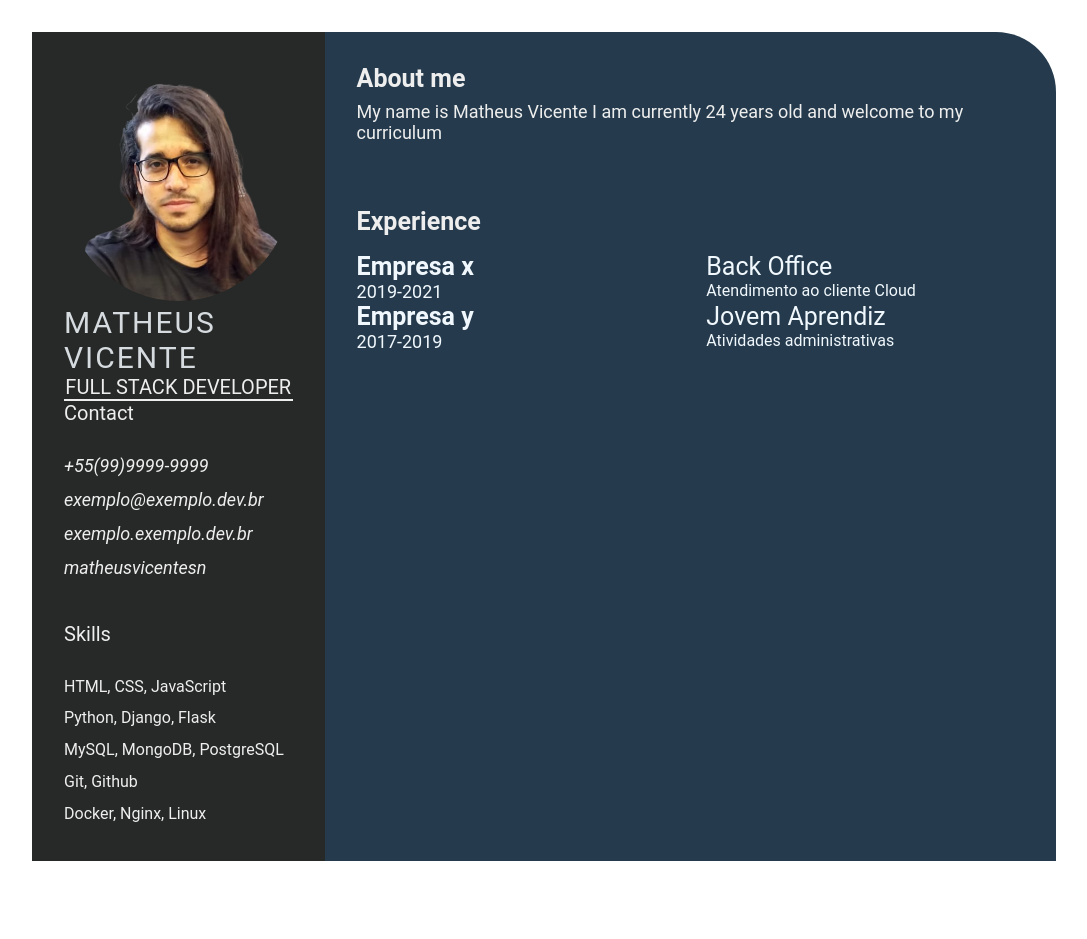
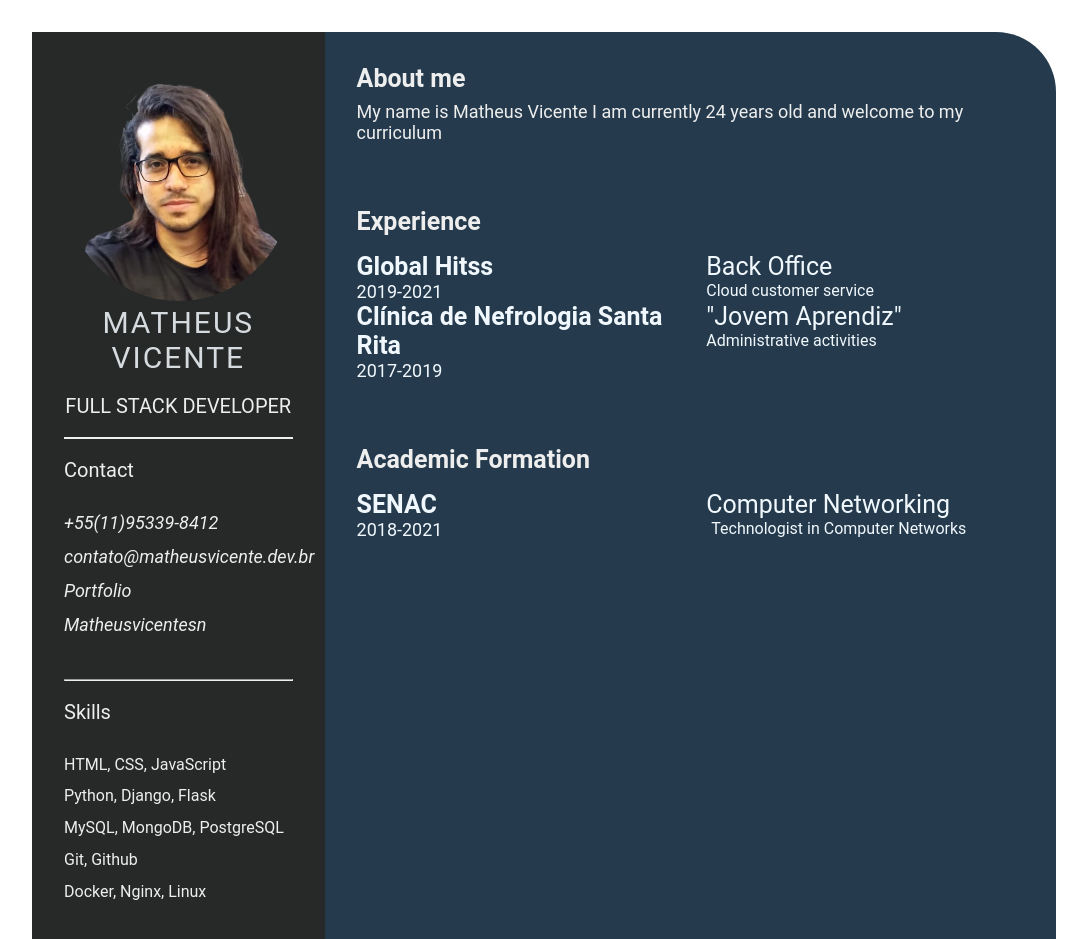
Before and after one commit to Matheusvicentesn/jornadadev, a plain HTML site: page index.html in a window 1280 px wide. Shown: the whole page, without its empty margins (96-1183 px from the left). Before the commit the page ends 893 px from the top, so only its background shows below. Drawn offline with Linux system fonts and the light colour scheme.

Commit message:
Feature add: Education section (#4)

```diff
--- a/css/style.css
+++ b/css/style.css
@@ -8,6 +8,10 @@
 
 a{
     text-decoration: none;
+}
+
+hr{
+    color: white;
 }
 
 .resume-contents {
@@ -50,6 +54,7 @@ a{
     font-size: 30px;
     letter-spacing: 2px;
     text-transform: uppercase;
+    text-align: center;
 }
 
 .profession {
@@ -112,6 +117,14 @@ a{
     padding-bottom: 0.5rem;
     font-weight: bolder;
 }
+
+.right-title-education{
+    color: #eeeeee;
+    padding-left: 2rem;
+    font-size: 25px;
+    padding-bottom: 0.5rem;
+    font-weight: bolder;
+}
 .about-me-contents {
     font-size: 18px;
     color: #eeeeee;
@@ -136,7 +149,7 @@ a{
 }
 
 .exp-time-period,
-.educationp-time-period,
+.education-time-period,
 .awards-time-period {
     font-size: 18px;
 }
--- a/index.html
+++ b/index.html
@@ -16,19 +16,24 @@
                 <div class="profile">
                     <img class="profile-image" src="img/perfil.png" alt="Profile image" class="profile-img">
                     <p class="name">Matheus Vicente</p>
+                    <br>
                     <p class="profession">Full Stack Developer</p>
+                    <br>
                 </div>
                 <div class="contact-info">
+                    <br>
                     <p class="left-title">Contact</p>
                     <ul>
-                        <li><i class="fa fa-phone"> +55(99)9999-9999</i></li>
-                        <li><i class="fa fa-envelope">exemplo@exemplo.dev.br</i></li>
-                        <li><a href="#"><i class="fa fa-globe"> exemplo.exemplo.dev.br </i></a></li>
-                        <li><a href="#"><i class="fa fa-git"> matheusvicentesn </i></a></li>
+                        <li><i class="fa fa-phone"> +55(11)95339-8412</i></li>
+                        <li><i class="fa fa-envelope">contato@matheusvicente.dev.br</i></li>
+                        <li><a href="https://www.portfolio.matheusvicente.dev.br/" target="_blank"><i class="fa fa-globe"> Portfolio </i></a></li>
+                        <li><a href="https://github.com/Matheusvicentesn" target="_blank"><i class="fa fa-git"> Matheusvicentesn </i></a></li>
                     </ul>
                     <br><br>
                 </div>
                 <div class="skills">
+                    <hr>
+                    <br>
                     <p class="left-title">Skills</p>
                     <ul>
                         <li>
@@ -63,23 +68,37 @@
                 <div class="right-title-experience">Experience</div>
                 <div class="experience-contents">
                     <div class="exp-left">
-                        <p class="exp-company-name">Empresa x</p>
+                        <p class="exp-company-name">Global Hitss</p>
                         <p class="exp-time-period"> 2019-2021</p>
                     </div>
                     <div class="exp-right">
                         <p class="exp-position">Back Office</p>
-                        <p class="exp-description">Atendimento ao cliente Cloud</p>
+                        <p class="exp-description">Cloud customer service</p>
                     </div>
                     <div class="exp-left">
-                        <p class="exp-company-name">Empresa y</p>
+                        <p class="exp-company-name">Clínica de Nefrologia Santa Rita</p>
                         <p class="exp-time-period"> 2017-2019</p>
                     </div>
                     <div class="exp-right">
-                        <p class="exp-position">Jovem Aprendiz</p>
-                        <p class="exp-description">Atividades administrativas</p>
+                        <p class="exp-position">"Jovem Aprendiz"</p>
+                        <p class="exp-description">Administrative activities</p>
                     </div>
                 </div>
+            </section>
+            <section class="education gap">
+                <div class="right-title-education">Academic Formation </div>
+                <div class="education-contents">
+                    <div class="education-left">
+                        <p class="education-school-name">SENAC</p>
+                        <p class="education-time-period">2018-2021</p>
 
+                    </div>
+                    <div class="education-right">
+                        <p class="education-subject">Computer Networking</p>
+                        <p class="education-desc">Technologist in Computer Networks
+                        </p>
+                    </div>
+                </div>
             </section>
         </section>
     </main>
```
